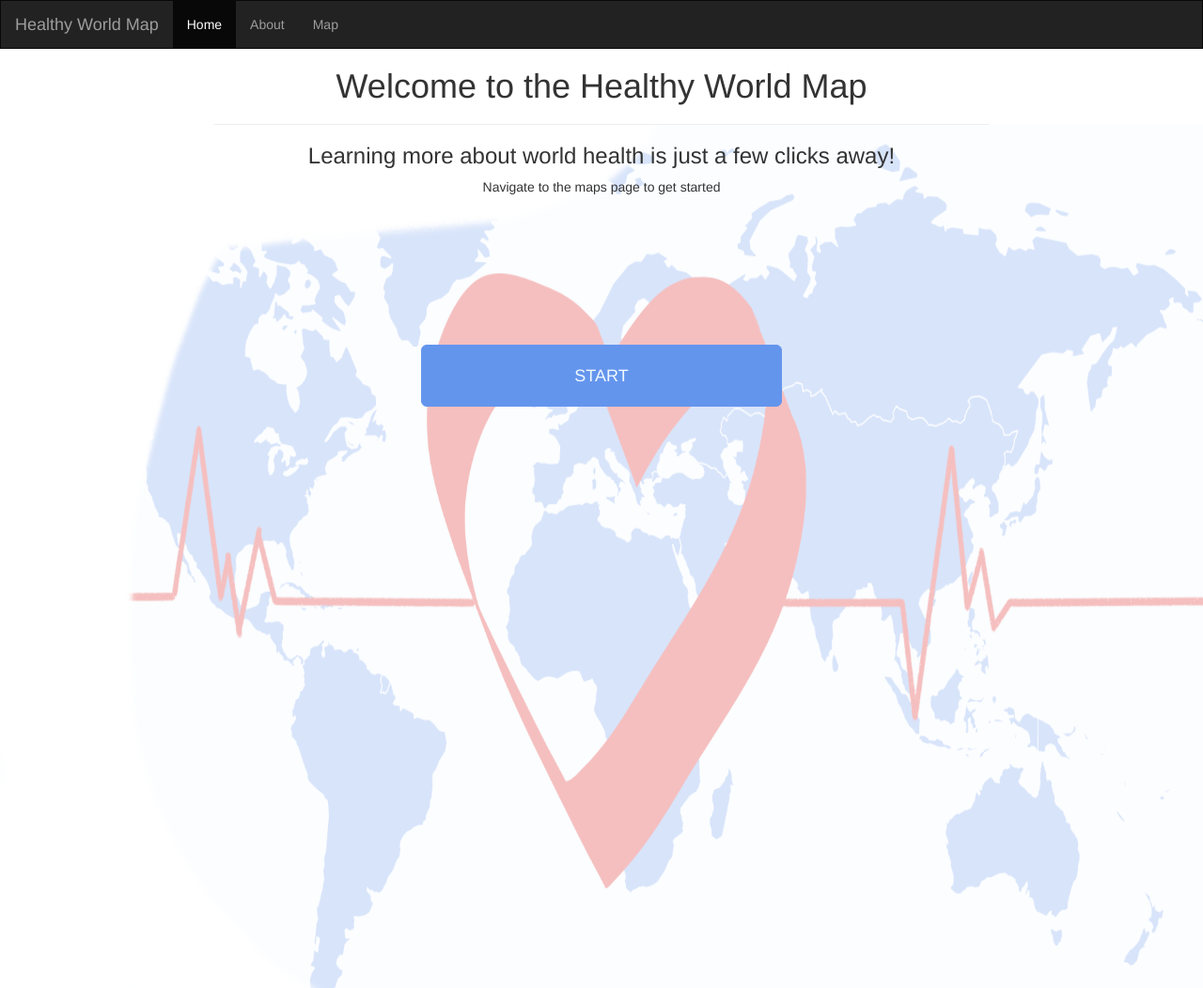
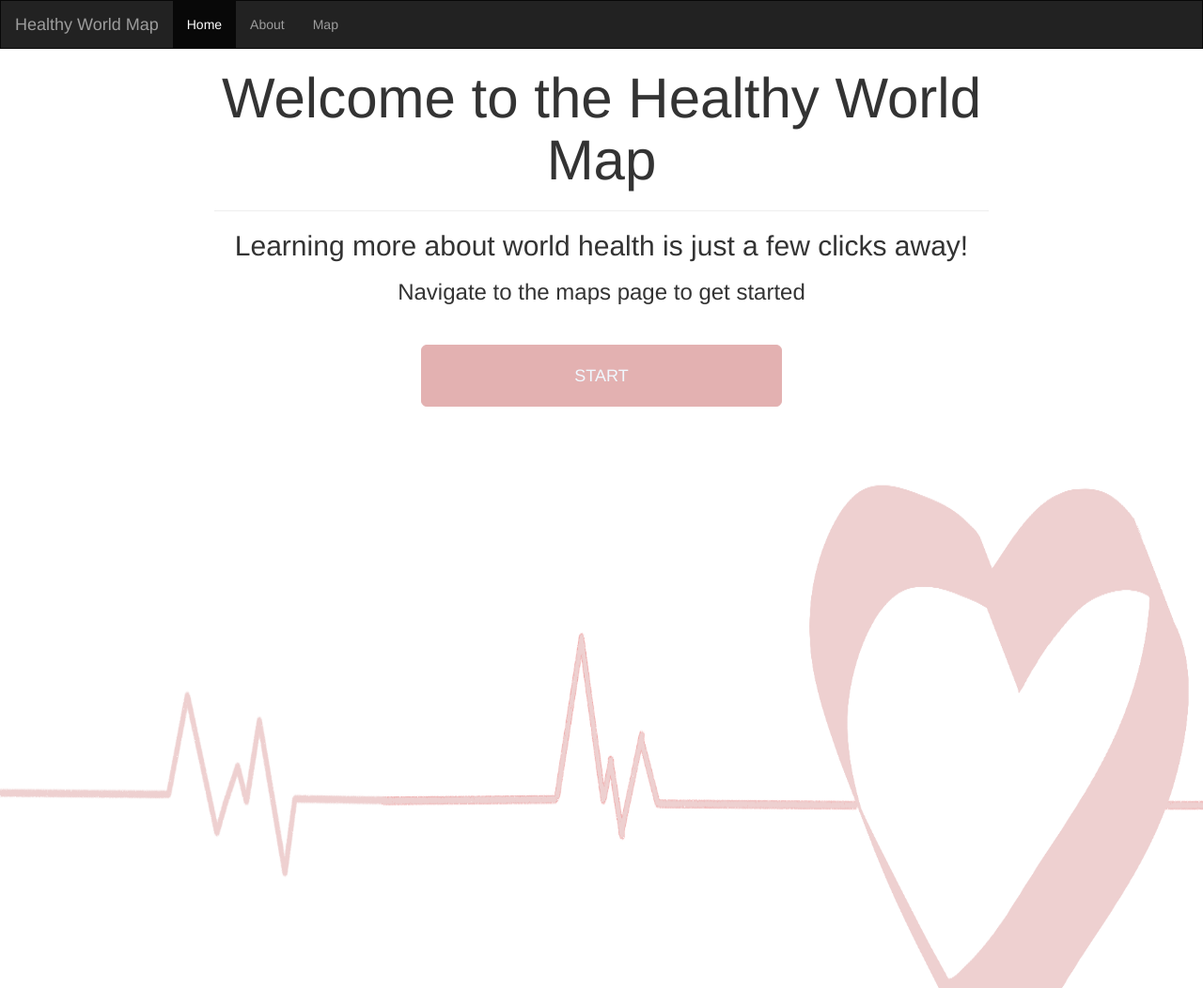
Before and after one commit to dlopez144/final-project-ITSC3155, a plain HTML site: page index.html in a window 1280 px wide. Shown: the whole page at 94% size. Drawn offline with nearby package versions, Linux system fonts and the light colour scheme.

Commit message:
Small changes to home page

```diff
--- a/index.html
+++ b/index.html
@@ -16,10 +16,10 @@
 
     /* to delete image delete all code from body{} */
     body{
-      background-image:linear-gradient(rgba(255,255,255,0.75), rgba(255,255,255,0.75)), url("Images/map-home5.png");
+      background-image:linear-gradient(rgba(255,255,255,0.4), rgba(255,255,255,0.4)), url("Images/map-home3.png");
       background-repeat: no-repeat;
       background-position-y: bottom;
-      background-size: 100% 87.5%;
+      background-size: 100% 85%;
       background-position-x: right;
       /* might want to keep the bot line if you go with the minimal ver*/
       /*background-size: cover; */
@@ -39,9 +39,9 @@
       padding-top:20px;
       padding-bottom:20px;
       width:100%;
-      background-color:#6495ED;
+      background-color:#e3b1b1;
       color:rgb(240, 248, 255);
-      border-color: #6495ED;
+      border-color: #e3b1b1;
     }
 
     .center {
@@ -91,10 +91,10 @@
     <div class="col-sm-2 sidenav">
     </div>
     <div class="col-sm-8 text-left" style="text-align: center;">
-      <h1>Welcome to the Healthy World Map</h1>
+      <h1 style="font-size:60px">Welcome to the Healthy World Map</h1>
       <hr>
-      <h3>Learning more about world health is just a few clicks away!</h3>
-      <p>Navigate to the maps page to get started</p>
+      <h2>Learning more about world health is just a few clicks away!</h2>
+      <h3>Navigate to the maps page to get started</h3>
     </div>
     <div class="col-sm-2 sidenav">
     </div>
```
Also changed, not shown: Images/map-home5.png (deleted).
